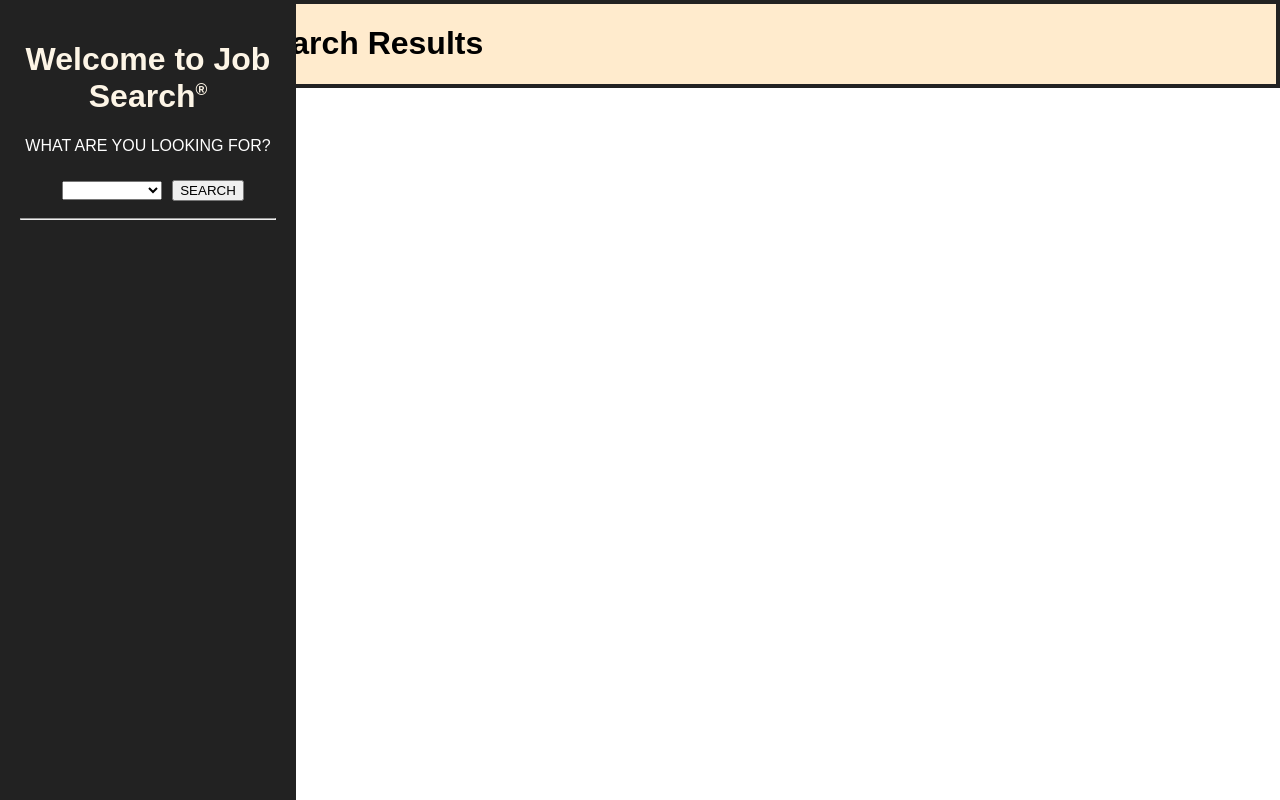
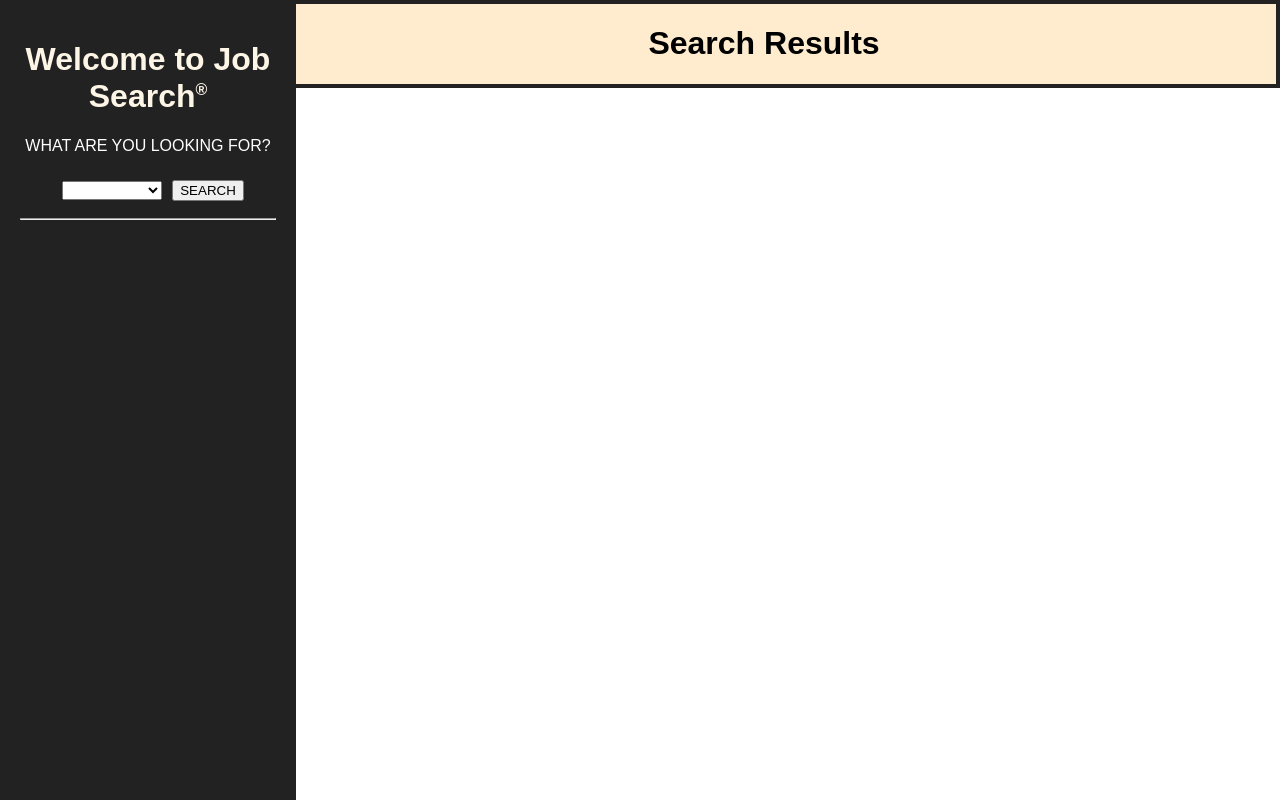
Before and after one commit to Kelly-James/job_search, a React app: page / in a window 1280 px wide. Built offline with nearby package versions, Linux system fonts and the light colour scheme.

Commit message:
Small styling issue fixed

```diff
--- a/src/components/Dashboard/Dashboard.css
+++ b/src/components/Dashboard/Dashboard.css
@@ -9,3 +9,7 @@
     top: 0;
     width: 80%;
 }
+
+.dashTitle {
+    text-align: center;
+}
```
